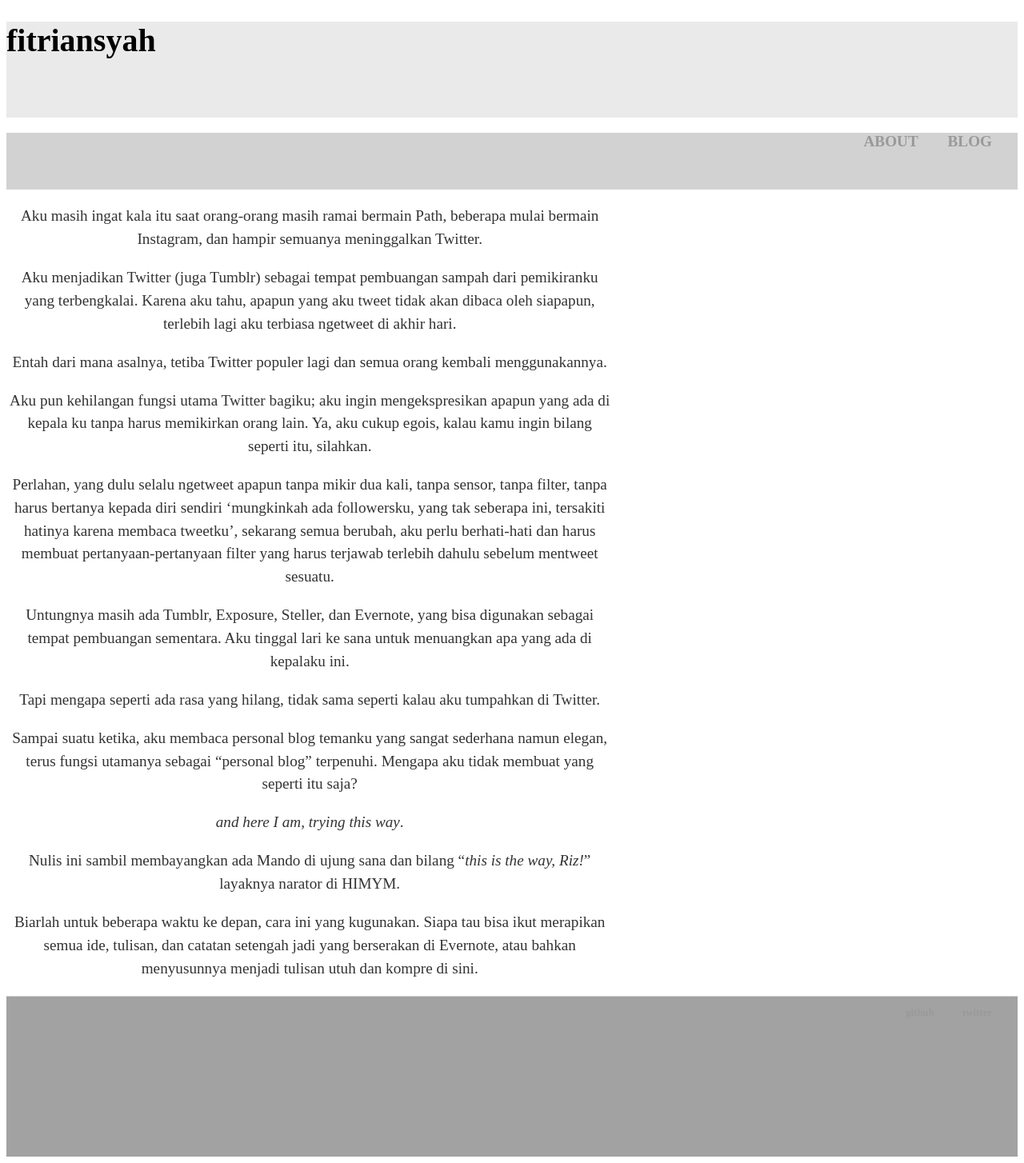
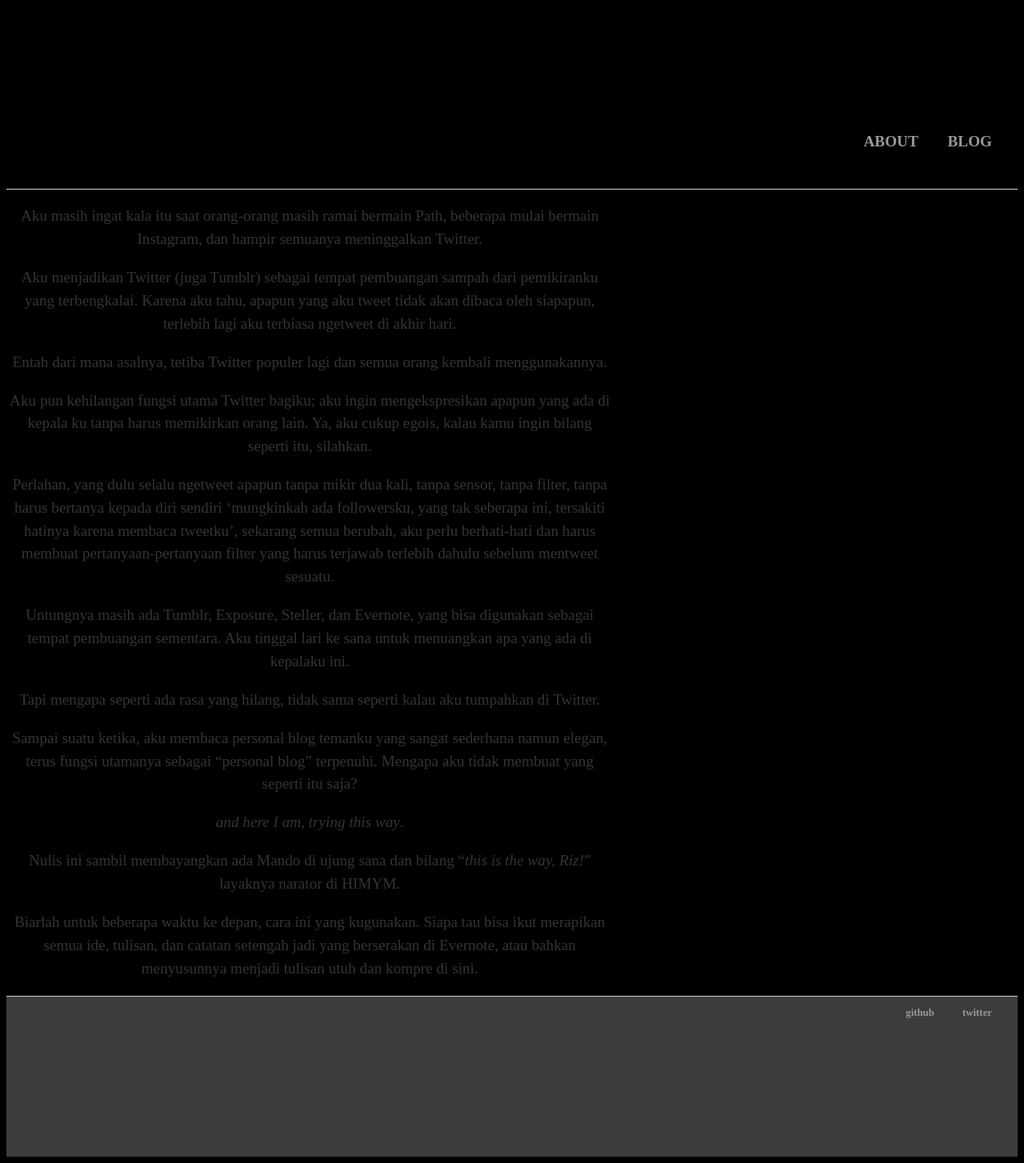
Before and after one commit to rnfitriansyah/rnfitriansyah.github.io, a Jekyll site: the page built from _posts/2020-11-02-The-Starting-Line.md, in a window 1280 px wide. Shown: the whole page at 80% size. Built offline with Jekyll 4.4.1, drawn with Linux system fonts in a browser that asks for light colours.

Commit message:
Update responsive.css

```diff
--- a/css/responsive.css
+++ b/css/responsive.css
@@ -57,22 +57,19 @@ ul.posts li {
 
 @media screen and (min-width: 350px) {
     body{
-        background-color: none;
+        background-color: black;
     }
 
     header {
         min-height: 120px;
-        background-color: rgba(220,220,220,.6);
     }
 
     nav {
         min-height: 70px;
-        background-color: rgba(180,180,180,.6);
     }
 
     main {
         min-height: 500px;
-        background-color: rgba(140,140,140,.6);
     }
 
     footer {
```
